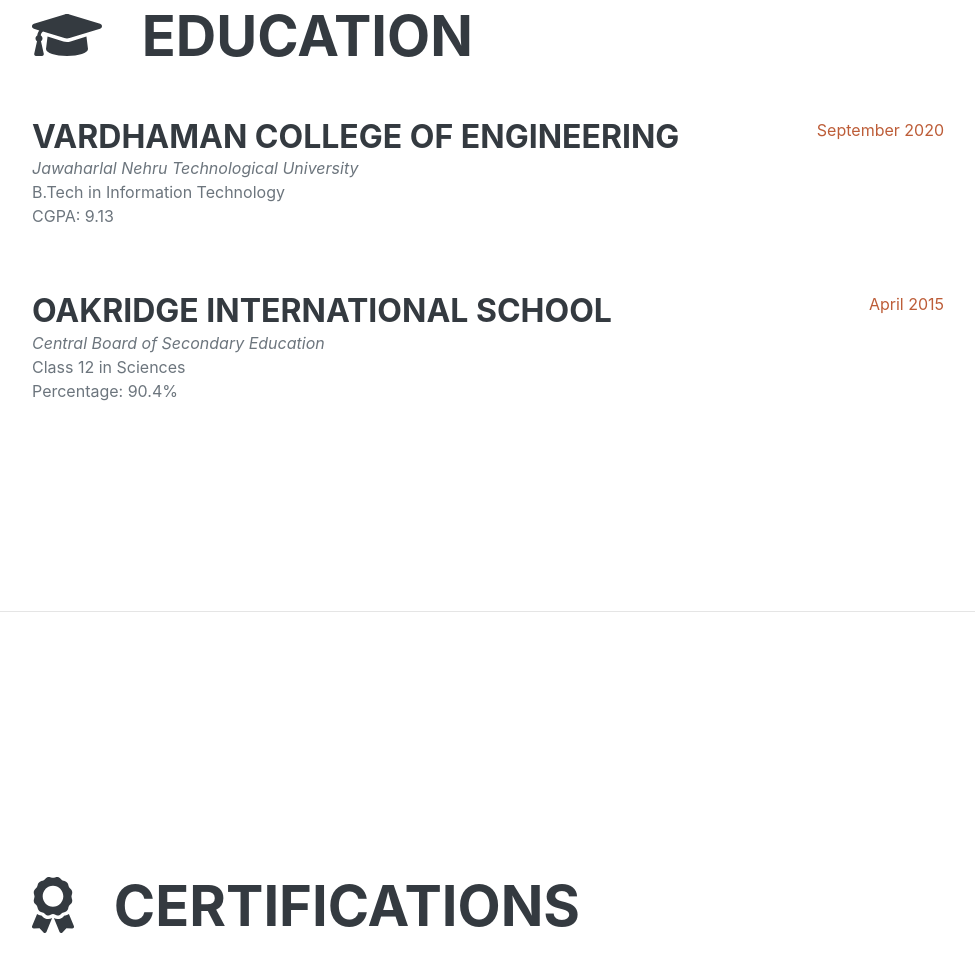
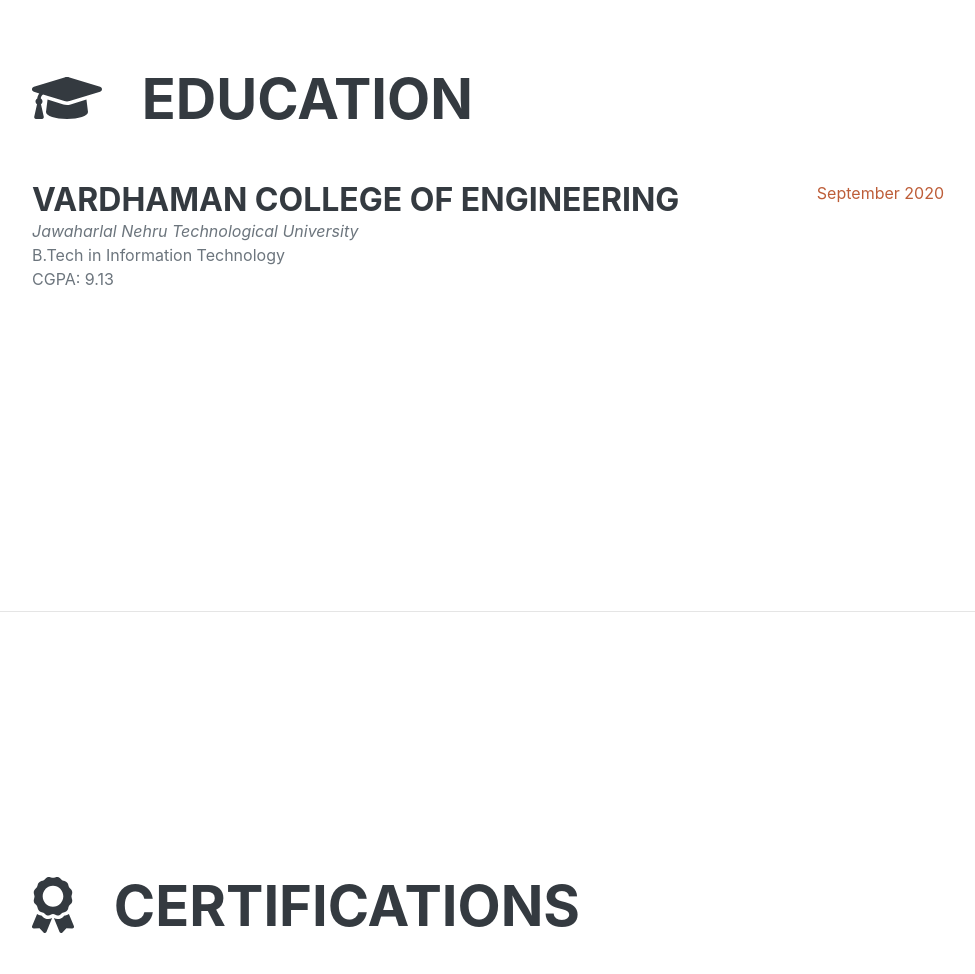
Before and after one commit to uzair07/portfoliowebsite, a plain HTML site: page index.html in a window 1280 px wide. Shown: the part 5439-6413 px from the top of the page, without its empty margins (288-1263 px from the left). Drawn offline with nearby package versions, Linux system fonts and the light colour scheme; a web font is replaced by a local one.

Commit message:
Modified index.html

```diff
--- a/index.html
+++ b/index.html
@@ -245,15 +245,6 @@
                         </div>
                         <div class="flex-shrink-0"><span class="text-primary">September 2020</span></div>
                     </div>
-                    <div class="d-flex flex-column flex-md-row justify-content-between">
-                        <div class="flex-grow-1">
-                            <h3 class="mb-0">Oakridge International School</h3>
-                            <div class="font-italic">Central Board of Secondary Education</div>
-                            <div>Class 12 in Sciences</div>
-                            <p>Percentage: 90.4%</p>
-                        </div>
-                        <div class="flex-shrink-0"><span class="text-primary">April 2015</span></div>
-                    </div>
                 </div>
             </section>
             <hr class="m-0" />
```
